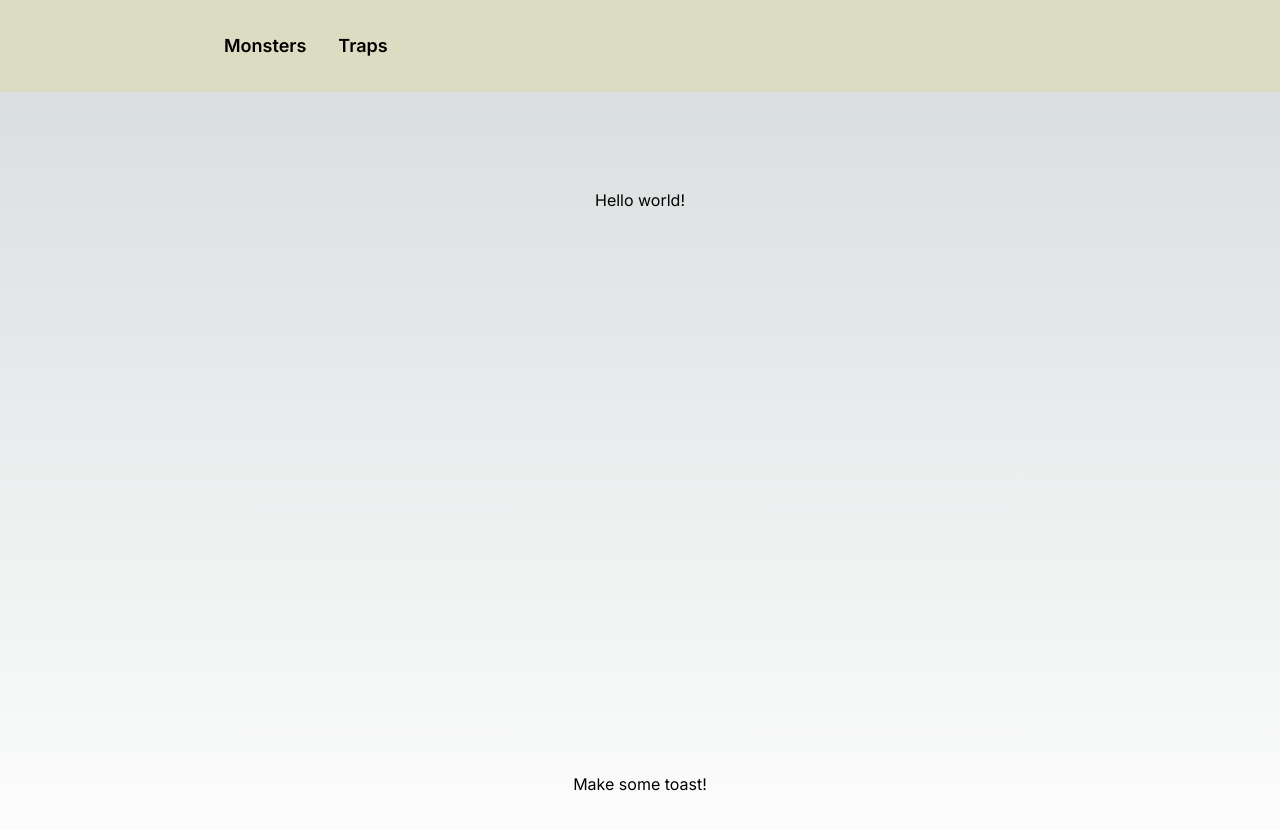
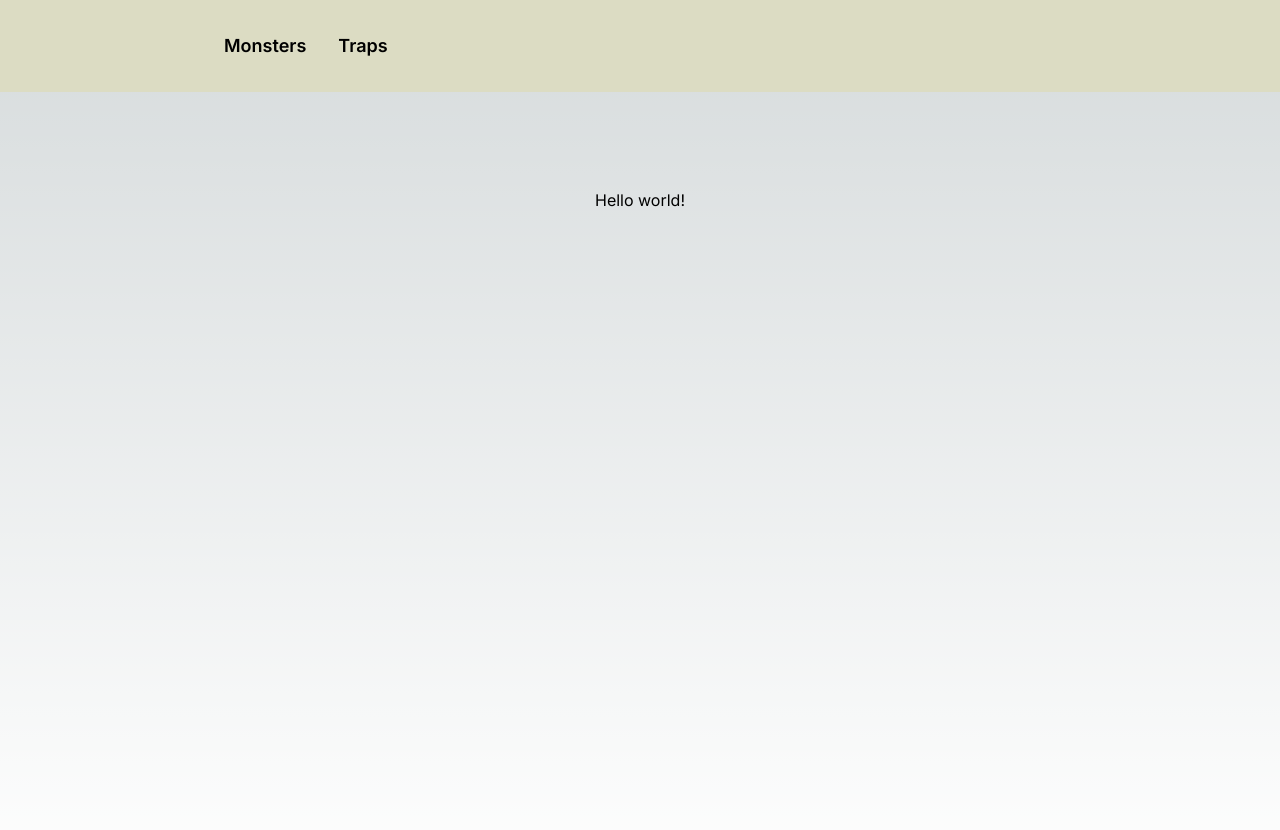
Before and after one commit to JRIngram/ttrpg-dungeon-planner, a Next.js app in the folder client/: page / in a window 1280 px wide. Shown: the top 830 px of the page. Built offline with nearby package versions, Linux system fonts and the light colour scheme.

Commit message:
Remove test code

```diff
--- a/client/src/app/page.tsx
+++ b/client/src/app/page.tsx
@@ -11,20 +11,6 @@ export default function Home() {
   return (
     <main className="flex min-h-screen flex-col items-center justify-between p-24">
       <p>Hello world!</p>
-      <button
-        onClick={() => {
-          dispatch({
-            type: "add",
-            toast: {
-              type: ToastType.SUCCESS,
-              message: "Hi Lucy",
-            },
-          });
-        }}
-      >
-        Make some toast!
-      </button>
-      <ToastList toastList={toasts} />
     </main>
   );
 }
```
